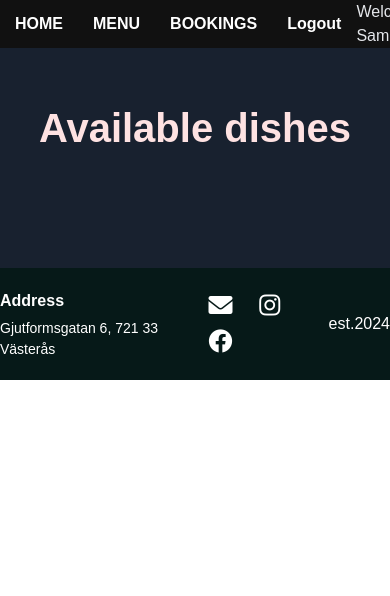
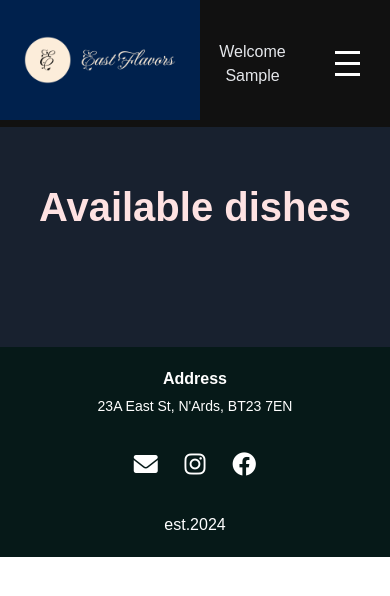
Before and after one commit to SamGree/East_Flavors, a Django app: page /menu in a window 390 px wide. Shown: the top 596 px of the page. Run offline with Django 4.2, Linux system fonts and the light colour scheme; the visitor is signed in with stand-in values (Sample User, id 1); data that the repository does not hold is empty.

Commit message:
refresh files for new styling css code

```diff
--- a/booking/forms.py
+++ b/booking/forms.py
@@ -51,5 +51,5 @@ class BookingForm(forms.ModelForm):
         closing_time = datetime.time(22, 0)
         if not (opening_time <= time <= closing_time):
             raise forms.ValidationError(
-                "Booking time must be within (11:00 AM - 11:00 PM).")
+                "Booking time must be within (11:00 AM - 10:00 PM).")
         return time
--- a/booking/templates/booking/book_table.html
+++ b/booking/templates/booking/book_table.html
@@ -2,8 +2,7 @@
 {%load static%}
 {% block head %}
 <link rel="stylesheet" type="text/css" href="{% static 'css/book-table.css' %}" />
-{% endblock head %}
-{% block content %}
+{% endblock head %} {% block content %}
 <div class="book-table-wrapper">
   <div class="image">
     <h1>5-star service!</h1>
@@ -11,7 +10,7 @@
   </div>
   <div class="inner-wrapper">
     <h2 id="headline">Book a Table</h2>
-    <p id="alert">Restaurant works between 9 AM and 11 PM.</p>
+    <p id="alert">Restaurant works between 11 AM and 11 PM.</p>
     {% if form.non_field_errors %}
     <div class="error">{{ form.non_field_errors }}</div>
     {% endif %}
--- a/booking/views.py
+++ b/booking/views.py
@@ -42,7 +42,7 @@ def user_login(request):
 @login_required
 def user_logout(request):
     logout(request)
-    return redirect('login')
+    return redirect('home')
 
 
 # BOOKING
@@ -57,7 +57,7 @@ def book_table(request):
             guests = form.cleaned_data['guests']
 
             # Find an available table for the given date, time, and number of guests
-            table = find_available_table(date, time, guests)
+            table = find_available_table(date, time, guests, request.user)
 
             if table:
                 # Create the booking if an available table is found
--- a/restaurant/settings.py
+++ b/restaurant/settings.py
@@ -24,14 +24,12 @@ BASE_DIR = Path(__file__).resolve().parent.parent
 # See https://docs.djangoproject.com/en/4.2/howto/deployment/checklist/
 
 # SECURITY WARNING: keep the secret key used in production secret!
-SECRET_KEY = 'django-insecure-62y^n-^hs%)y=i)4=p@y@_17sghozp$1x@bt9hvubg*_r(032)'
 SECRET_KEY = os.getenv('DJANGO_SECRET_KEY')
 
 # SECURITY WARNING: don't run with debug turned on in production!
 DEBUG = False
 
 ALLOWED_HOSTS = ['8000-samgree-eastflavors-li2crwtl6ah.ws-eu116.gitpod.io',
-'sam-restaurant-booking-8109bf42cfff.herokuapp.com',
 '.herokuapp.com']
 
 
--- a/static/css/global.css
+++ b/static/css/global.css
@@ -1,4 +1,5 @@
 :root {
+  & {
     --color-grey-0: #18212f;
     --color-grey-50: #111827;
     --color-grey-100: #1f2937;
@@ -36,7 +37,7 @@
 
     --image-grayscale: 10%;
     --image-opacity: 90%;
-
+  }
 
   /* Indigo */
   --color-brand-50: #eef2ff;
--- a/static/css/menu.css
+++ b/static/css/menu.css
@@ -60,3 +60,21 @@
     grid-template-columns: repeat(1, 1fr);
   }
 }
+
+@media screen and (min-width: 769px) {
+  .menu-wrapper .inner-wrapper .menu-items {
+    grid-template-columns: repeat(2, 1fr);
+  }
+}
+
+@media screen and (min-width: 1025px) {
+  .menu-wrapper .inner-wrapper .menu-items {
+    grid-template-columns: repeat(3, 1fr);
+  }
+}
+
+@media screen and (min-width: 1281px) {
+  .menu-wrapper .inner-wrapper .menu-items {
+    grid-template-columns: repeat(4, 1fr);
+  }
+}
--- a/static/css/style.css
+++ b/static/css/style.css
@@ -3,25 +3,32 @@
   display: flex;
   justify-content: space-between; /* Space between logo and links */
   align-items: center;
-  /* padding: 15px; */
   background-color: #111;
   padding-right: 50px;
+  padding-left: 20px;
+  position: relative;
+}
+#user-greeting-nav {
+  text-align: center;
+  margin-right: 20px;
 }
 .logo {
   width: 200px;
 }
+
 .logo img {
   width: 100%;
   height: 100%;
 }
 
+/* Default nav-links for desktop */
 .nav-links {
   list-style: none;
   display: flex;
   justify-content: center; /* Center the nav links */
   flex: 1; /* Allow this to take available space */
-  margin: 0; /* Remove default margin */
-  padding: 0; /* Remove default padding */
+  margin: 0;
+  padding: 0;
 }
 
 .nav-links li {
@@ -32,6 +39,57 @@
   color: #fff;
   text-decoration: none;
   font-weight: bold;
+}
+
+/* Hamburger Icon Styles */
+.hamburger {
+  display: none;
+  flex-direction: column;
+  cursor: pointer;
+  margin: 0 10px;
+}
+
+.hamburger span {
+  height: 3px;
+  width: 25px;
+  background-color: white;
+  margin: 4px 0;
+  transition: all 0.3s ease;
+}
+
+/* Media Query for mobile screens */
+@media (max-width: 768px) {
+  .navbar {
+    padding-right: 20px;
+    padding-left: 0px;
+  }
+  /* Hide nav links on mobile */
+  .nav-links {
+    position: absolute;
+    top: 120px;
+    right: 0;
+    height: 100vh;
+    width: 100%;
+    background-color: #111;
+    flex-direction: column;
+    justify-content: center;
+    align-items: center;
+    transition: all 0.3s ease;
+    transform: translateX(100%);
+  }
+
+  .nav-links.active {
+    transform: translateX(0);
+  }
+
+  .nav-links li {
+    margin: 20px 0;
+  }
+
+  /* Show hamburger icon on mobile */
+  .hamburger {
+    display: flex;
+  }
 }
 
 /* Container for image with scroll */
@@ -63,7 +121,7 @@ body {
 .footer {
   background-color: #061918; /* Footer background color */
   color: white;
-  padding: 20px 0;
+  padding: 20px;
   display: flex;
   justify-content: space-between;
   align-items: center;
@@ -106,3 +164,14 @@ body {
 .established p {
   font-size: 16px;
 }
+
+@media (max-width: 768px) {
+  .footer-content {
+    display: flex;
+    flex-direction: column;
+    align-items: center;
+    justify-content: space-between;
+    gap: 30px;
+    text-align: center;
+  }
+}
--- a/templates/base.html
+++ b/templates/base.html
@@ -18,27 +18,33 @@
   </head>
   <body>
     <nav class="navbar">
-      <div class="logo">
-        <img src="{% static 'img/logo.png' %}" alt="EastSt. Logo" />
-      </div>
+      <a href="{% url 'home' %}">
+        <div class="logo">
+          <img src="{% static 'img/logo.png' %}" alt="EastSt. Logo" />
+        </div>
+      </a>
+
       <ul class="nav-links">
         <li><a href="{% url 'home' %}">HOME</a></li>
         <li><a href="{% url 'menu' %}">MENU</a></li>
+        {% if request.user.is_authenticated %}
         <li><a href="{% url 'user-bookings' %}">BOOKINGS</a></li>
-      </ul>
-      <ul class="nav-links">
-        {% if request.user.is_authenticated %}
         <li><a href="{% url 'logout' %}">Logout</a></li>
-
         {% else %}
         <li><a href="{% url 'login' %}">Login</a></li>
         <li><a href="{% url 'register' %}">Register</a></li>
         {% endif %}
       </ul>
-      <p>
+      <p id="user-greeting-nav">
         {% if request.user.is_authenticated %} Welcome
         <span id="highlight-username"> {{request.user.username | title}}</span> {%endif%}
       </p>
+      <!-- Hamburger Icon -->
+      <div class="hamburger" id="hamburger">
+        <span></span>
+        <span></span>
+        <span></span>
+      </div>
     </nav>
 
     <!-- Container for image with scrollbar -->
@@ -52,7 +58,7 @@
       <div class="footer-content">
         <div class="address">
           <h4>Address</h4>
-          <p>Gjutformsgatan 6, 721 33 Västerås</p>
+          <p>23A East St, N'Ards, BT23 7EN</p>
         </div>
         <div class="social-icons">
           <!-- Font Awesome icons -->
```
Also changed, not shown: booking/templates/booking/login.html (+2 -5 lines), booking/templates/booking/register.html (+2 -5 lines), booking/utils.py (+22 -2 lines), menu/templates/menu/home.html (+17 -29 lines), menu/templates/menu/menu.html (+2 -5 lines), static/css/bookings.css (+5 -2 lines), static/css/home.css (+7 -2 lines), static/css/register.css (+7 -1 lines), static/css/book-table.css (indentation only), static/css/login.css (indentation only). Lines whose indentation alone changed are shown as unchanged.
